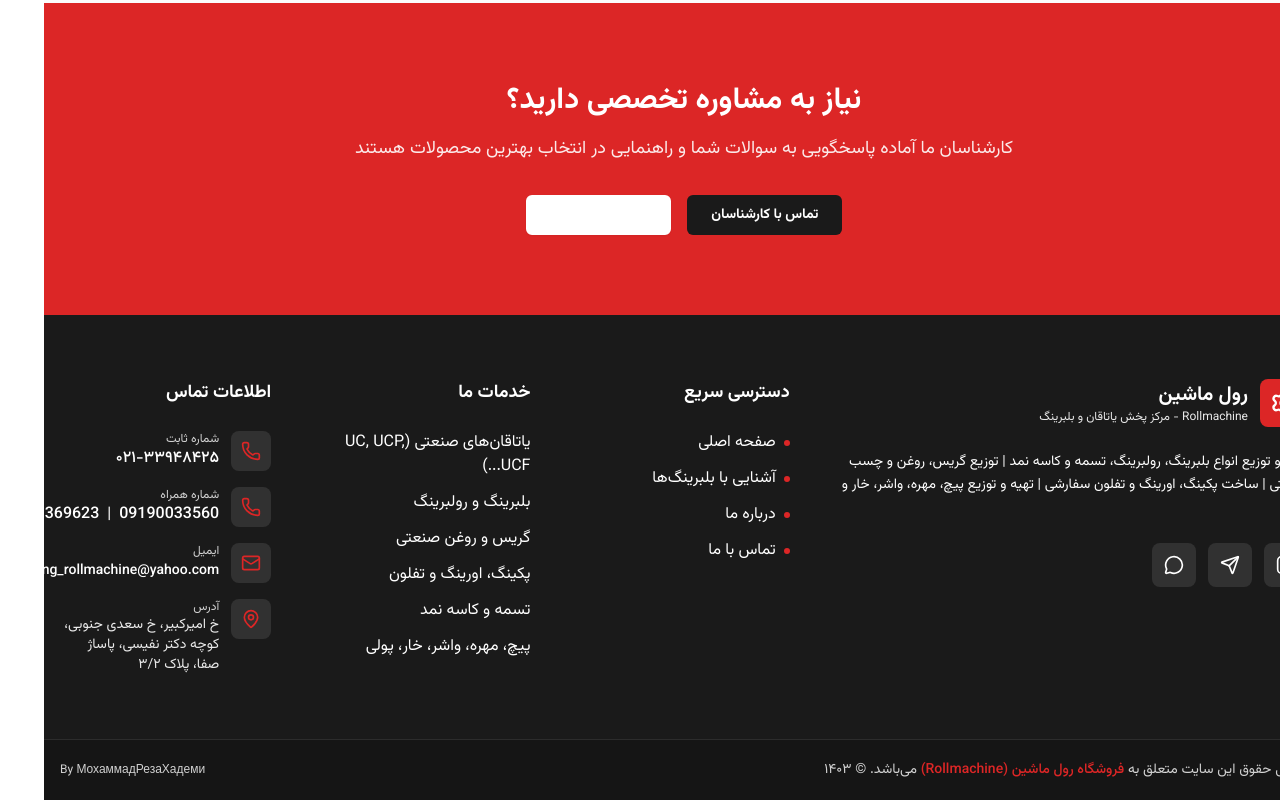
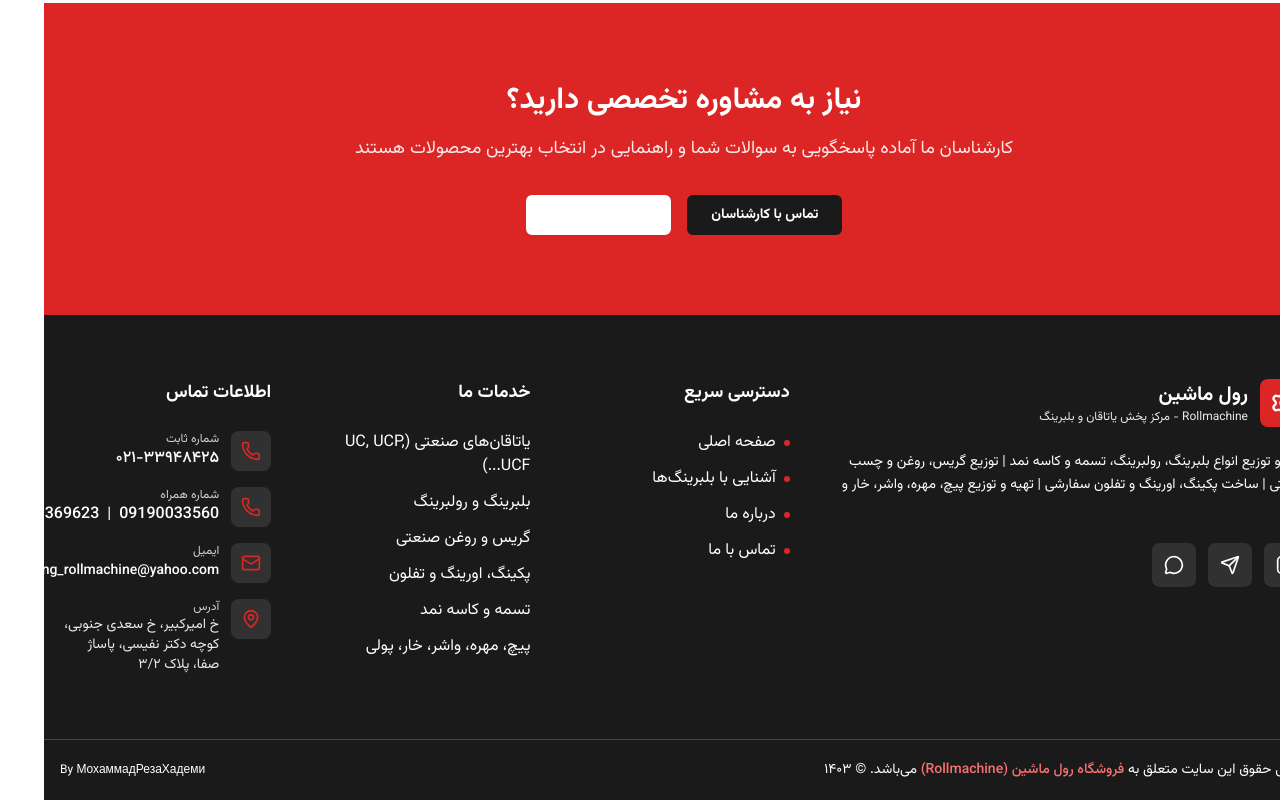
Before and after one commit to MhmdKh7/mohamadsite, a Next.js app: page / in a window 1280 px wide. Shown: the part 4215-5015 px from the top of the page. Built offline with nearby package versions, Linux system fonts and the light colour scheme.

Commit message:
fix: remove Vercel insights 404 and raise footer/accent contrast

```diff
--- a/components/footer.tsx
+++ b/components/footer.tsx
@@ -196,13 +196,13 @@ export function Footer() {
       </div>
 
       {/* Bottom Bar */}
-      <div className="border-t border-primary-foreground/10 bg-black/20">
+      <div className="border-t border-primary-foreground/20">
         <div className="container mx-auto px-4 py-5">
           <div className="flex flex-col md:flex-row items-center justify-between gap-4">
-            <p className="text-primary-foreground/80 text-sm text-center md:text-right">
-              تمامی حقوق این سایت متعلق به <span className="text-accent font-medium">فروشگاه رول ماشین (Rollmachine)</span> می‌باشد. &copy; ۱۴۰۳
+            <p className="text-primary-foreground text-sm text-center md:text-right">
+              تمامی حقوق این سایت متعلق به <span className="text-[#f87171] font-medium">فروشگاه رول ماشین (Rollmachine)</span> می‌باشد. &copy; ۱۴۰۳
             </p>
-            <a href="https://t.me/Mhmd_Kh_7" className="text-primary-foreground/80 text-xs hover:text-accent transition-colors">
+            <a href="https://t.me/Mhmd_Kh_7" className="text-primary-foreground text-xs hover:text-[#f87171] transition-colors">
               By МохаммадРезаХадеми
             </a>
           </div>
```
